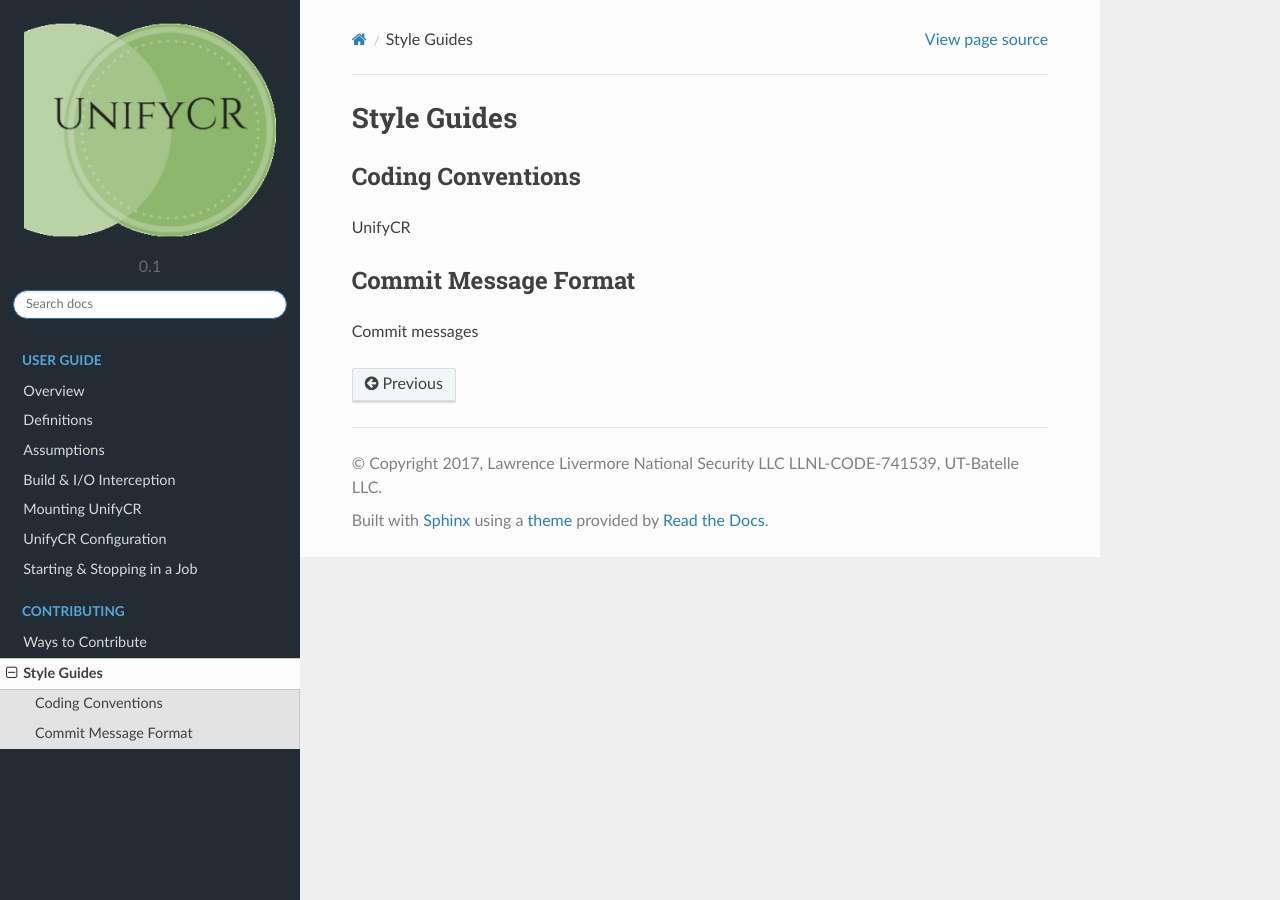
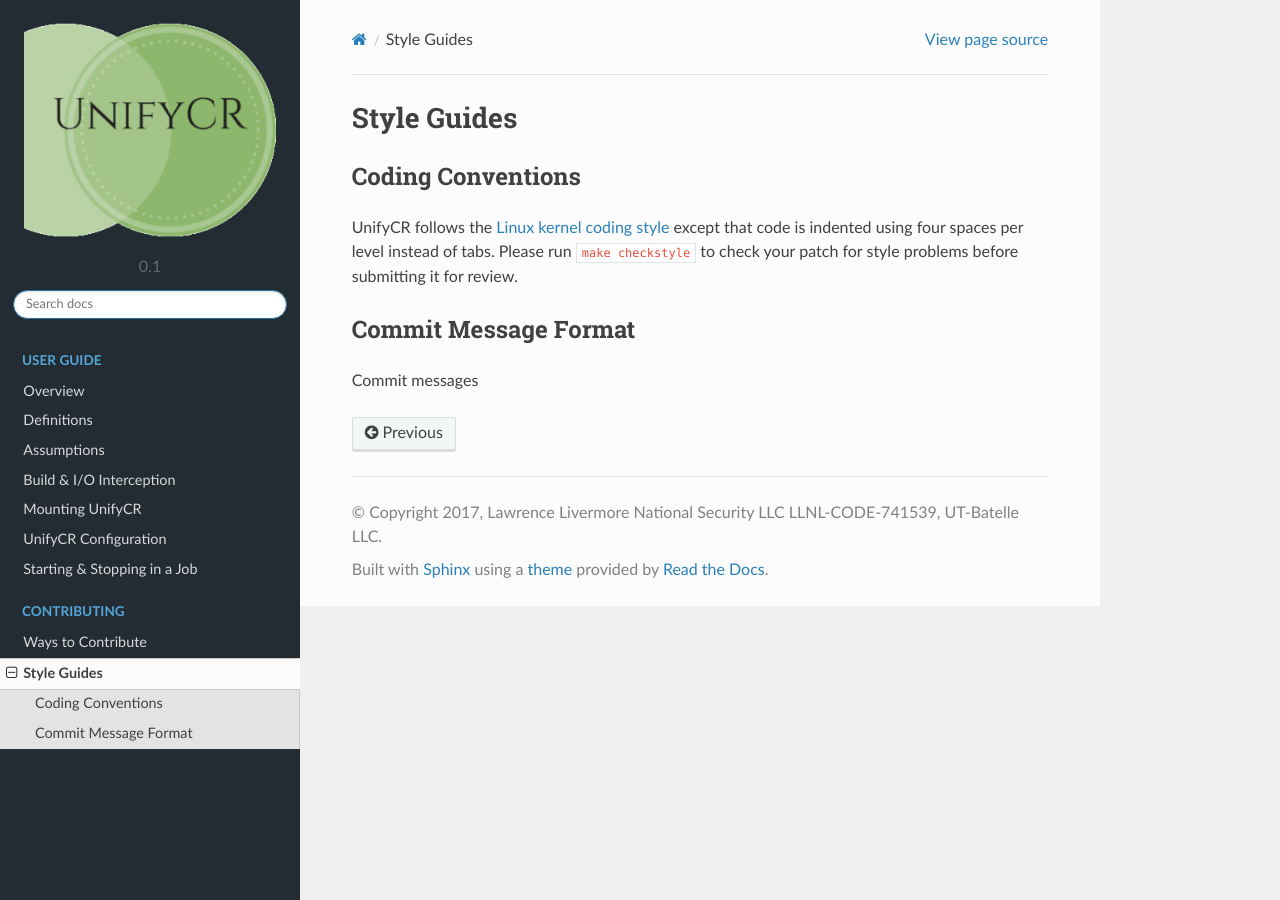
Before and after one commit to CamStan/test-docs, a Sphinx documentation site: the page built from unifycr-docs/docs/contribute-style.rst, in a window 1280 px wide. Built offline with Sphinx 7.4.7 and the Read the Docs theme 2.0.0, drawn with Linux system fonts in a browser that asks for light colours.

Commit message:
Minor fixes to previous changes

```diff
--- a/unifycr-docs/docs/build-intercept.rst
+++ b/unifycr-docs/docs/build-intercept.rst
@@ -48,6 +48,7 @@ If you use Dotkit then replace ``spack load`` with ``spack use``.
 
     Include or remove variants with Spack when installing UnifyCR when a custom
     build is desired. Type ``spack info unifycr`` for more info.
+
     +---------+--------------------------------------------+----------------------------+
     | Variant |                   Command                  |         Description        |
     +=========+============================================+============================+
@@ -63,7 +64,7 @@ If you use Dotkit then replace ``spack load`` with ``spack use``.
 
     The initial install could take a while as Spack will install build
     dependencies (autoconf, automake, m4, libtool, and pkg-config) as well as
-    any dependencies of dependencies (cmake, perl, etc) if you don't already
+    any dependencies of dependencies (cmake, perl, etc.) if you don't already
     have these dependencies installed through Spack or haven't told Spack where
     they are locally installed on your system (i.e., through a custom
     `packages.yaml <https://spack.readthedocs.io/en/latest/build_settings.html#external-packages>`_).
--- a/unifycr-docs/docs/contribute-style.rst
+++ b/unifycr-docs/docs/contribute-style.rst
@@ -5,7 +5,15 @@ Style Guides
 Coding Conventions
 ==================
 
-UnifyCR
+UnifyCR follows the `Linux kernel coding style
+<https://www.kernel.org/doc/html/latest/process/coding-style.html>`_ except
+that code is indented using four spaces per level instead of tabs. Please run
+``make checkstyle`` to check your patch for style problems before submitting it
+for review.
+
+.. Include info from scripts/README.md
+
+.. _commit-message-label:
 
 Commit Message Format
 =====================
```
Also changed, not shown: unifycr-docs/docs/contribute-ways.rst (+11 -8 lines).
